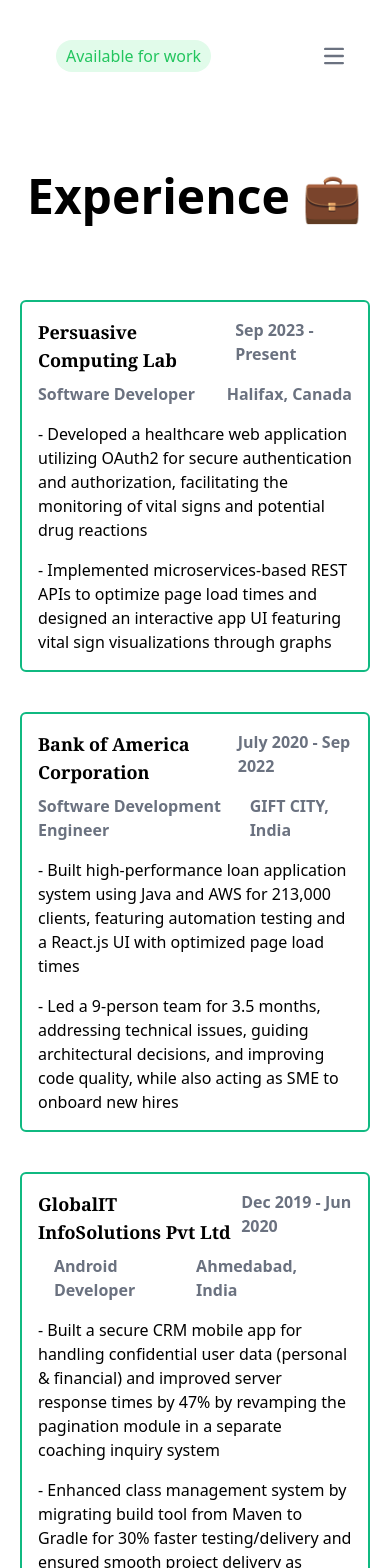
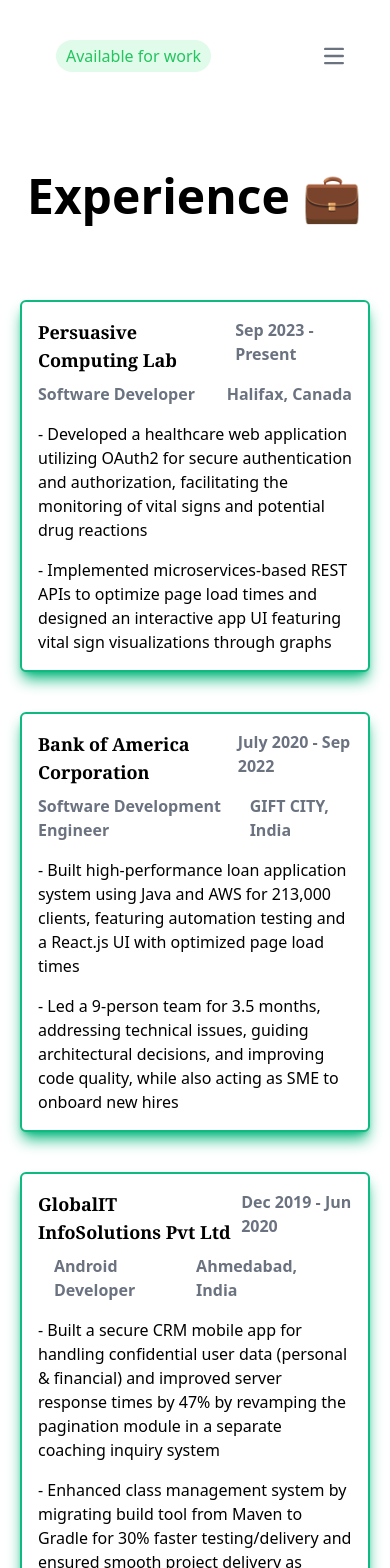
Before and after one commit to viral-siddhapura/portfolio, a Next.js app: page /experience in a window 390 px wide. Shown: the top 1568 px of the page. Built offline with nearby package versions, Linux system fonts and the light colour scheme.

Commit message:
Responsive enhanved for website

```diff
--- a/app/experience/experience_list.tsx
+++ b/app/experience/experience_list.tsx
@@ -11,13 +11,13 @@
     return (
         <div>
             <div className="flex flex-col w-full md:flex-row lg:flex-row justify-evenly gap-10">
-                <div className="experience_card_animation">
+                <div className="experience_card_animation_left_to_right">
                     <PersuasiveComputingLab />
                 </div>
-                <div className="experience_card_animation">
+                <div className="experience_card_animation_zoomIn">
                     <BankOfAmerica />
                 </div>
-                <div className="experience_card_animation">
+                <div className="experience_card_animation_right_to_left">
                     <GlobalITInfoSolutions />
                 </div>
             </div>
--- a/app/globals.css
+++ b/app/globals.css
@@ -139,8 +139,16 @@
   }
 }
 
-.experience_card_animation {
-  @apply flex flex-col w-full basis-1/3 md:basis-1/3 lg:basis-1/3 experience_card_zoomIn bg-white border-2 border-emerald-500 dark:border-0 dark:bg-zinc-800 rounded-md hover:shadow-md dark:hover:shadow-slate-300 hover:shadow-emerald-500;
+.experience_card_animation_left_to_right {
+  @apply flex flex-col w-full basis-1/3 md:basis-1/3 lg:basis-1/3 experience_card_left_to_right bg-white border-2 border-emerald-500 dark:border-2 dark:border-slate-300 dark:bg-zinc-800 rounded-md shadow-lg dark:shadow-slate-300 shadow-emerald-500;
+}
+
+.experience_card_animation_zoomIn {
+  @apply flex flex-col w-full basis-1/3 md:basis-1/3 lg:basis-1/3 experience_card_zoomIn bg-white border-2 border-emerald-500 dark:border-2 dark:border-slate-300 dark:bg-zinc-800 rounded-md shadow-lg dark:shadow-slate-300 shadow-emerald-500;
+}
+
+.experience_card_animation_right_to_left {
+  @apply flex flex-col w-full basis-1/3 md:basis-1/3 lg:basis-1/3 experience_card_right_to_left bg-white border-2 border-emerald-500 dark:border-2 dark:border-slate-300 dark:bg-zinc-800 rounded-md shadow-lg dark:shadow-slate-300 shadow-emerald-500;
 }
 
 .experience_card_zoomIn{
--- a/app/homepage.tsx
+++ b/app/homepage.tsx
@@ -6,7 +6,7 @@
     return (
         <div className='flex flex-col my-5 sm:my-10 md:my-20'>
             <div className='flex flex-col sm:flex-row'>
-                <div className='animation_slideIn_left flex flex-col sm:w-2/3 md:w-2/3'>
+                <div className='animation_slideIn_left flex flex-col sm:w-2/3 md:w-2/3 lg:w-2/3'>
                     <div>
                         <p className='mx-5 sm:mx-10 md:mx-20 lg:mx-60 text-2xl sm:text-3xl md:text-5xl lg:text-6xl text-black dark:text-white font-bold p-2 sm:p-3 md:p-4 lg:p-4'>
                             Hello, I'm Viral! 🤔
@@ -18,12 +18,14 @@
                         </p>
                     </div>
                     <div className='flex flex-row mx-5 sm:mx-10 md:mx-20 lg:mx-60 font-bold p-1 sm:p-3 md:p-4 lg:p-4'>
-                        <Image src="/images/location.svg" alt="location" width={24} height={24} />
+                        <Link href={'https://www.google.com/maps/place/Halifax,+NS,+Canada'} target='_blank' >
+                            <Image src="/images/location.svg" alt="location" width={24} height={24} />
+                        </Link>
                         <p className='ml-2 text-base sm:text-md md:text-lg lg:text-xl font-medium text-[#3F99E2] dark:text-[#3F99E2]'>Halifax, Canada</p>
                     </div>
                     <div className='mx-5 sm:mx-10 md:mx-20 lg:mx-60 font-bold p-2 sm:p-3 md:p-4 lg:p-4'>
                         <p className='text-xs sm:text-sm md:text-base lg:text-base font-medium text-zinc-600 dark:text-zinc-400'>
-                            Passionate about Learning Next generation web and Cloud technologies with 3+ years of experience. Skilled in Python, Lightning Web Components, Core Java, AWS, and Web Development.
+                            Passionate about learning Next generation web & Cloud technologies with 3+ years of experience. Skilled in Python, Lightning Web Components, Core Java, AWS, and Web Development.
                         </p>
                     </div>
                     <SocialMedia />
```
